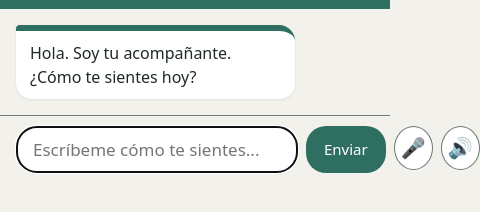
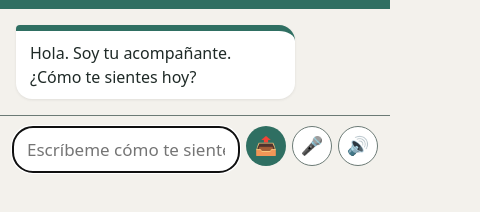
Before and after one commit to Carlangatrex/bot_bienestar, a plain HTML site: page index.html in a window 390 px wide. Shown: the part 64-276 px from the top of the page, 480 px wide, since content can reach past the window. Drawn offline with Linux system fonts and the light colour scheme.

Commit message:
Fix mobile layout: icon buttons (40px), enviar as icon, responsive input

```diff
--- a/index.html
+++ b/index.html
@@ -34,13 +34,13 @@
   .msg { max-width: 78%; padding: 10px 14px; border-radius: 16px; font-size: 16px; line-height: 1.5; }
   .msg.bot { background: var(--card); align-self: flex-start; border-top-left-radius: 4px; box-shadow: 0 1px 3px rgba(0,0,0,.08); border-top: 6px solid var(--c, var(--bar)); }
   .msg.usuario { background: var(--bar); color: #fff; align-self: flex-end; border-top-right-radius: 4px; }
-  #input-area { display: flex; gap: 8px; padding: 10px 16px calc(16px + env(safe-area-inset-bottom, 0px)); background: var(--bg); border-top: 1px solid var(--muted); }
-  #input { flex: 1; border: 1px solid var(--muted); border-radius: 20px; padding: 10px 16px; font: inherit; background: var(--card); color: var(--text); }
-  .icon-btn { width: 44px; height: 44px; border-radius: 50%; background: var(--card); border: 1px solid var(--muted); display: flex; align-items: center; justify-content: center; font-size: 20px; }
+  #input-area { display: flex; gap: 6px; padding: 10px 12px calc(16px + env(safe-area-inset-bottom, 0px)); background: var(--bg); border-top: 1px solid var(--muted); }
+  #input { flex: 1; min-width: 0; border: 1px solid var(--muted); border-radius: 20px; padding: 10px 14px; font: inherit; background: var(--card); color: var(--text); }
+  .icon-btn { width: 40px; height: 40px; border-radius: 50%; background: var(--card); border: 1px solid var(--muted); display: flex; align-items: center; justify-content: center; font-size: 18px; flex-shrink: 0; }
   .icon-btn:active { opacity: .7; }
   .icon-btn.escuchando { background: var(--bar); color: #fff; border-color: var(--bar); animation: pulse 1s infinite; }
   @keyframes pulse { 0%, 100% { opacity: 1; } 50% { opacity: 0.6; } }
-  #enviar { background: var(--bar); color: #fff; border-radius: 20px; padding: 0 18px; font-size: 15px; white-space: nowrap; }
+  #enviar { width: 40px; height: 40px; border-radius: 50%; background: var(--bar); color: #fff; border: 0; display: flex; align-items: center; justify-content: center; font-size: 18px; flex-shrink: 0; }
   #enviar:active { opacity: .9; }
   dialog { background: var(--card); color: var(--text); border: 0; border-radius: 16px; width: min(420px, 92vw); padding: 20px; }
   dialog::backdrop { background: rgba(0,0,0,.55); }
@@ -61,7 +61,7 @@
   <div id="chat"></div>
   <div id="input-area">
     <input id="input" type="text" placeholder="Escríbeme cómo te sientes..." autocomplete="off">
-    <button id="enviar" type="button">Enviar</button>
+    <button id="enviar" class="icon-btn" type="button" title="Enviar" aria-label="Enviar">📤</button>
     <button id="mic" class="icon-btn" type="button" title="Hablar" style="display:none;" aria-label="Hablar">🎤</button>
     <button id="speaker" class="icon-btn" type="button" title="Escuchar último mensaje" style="display:none;" aria-label="Escuchar último mensaje">🔊</button>
   </div>
```
